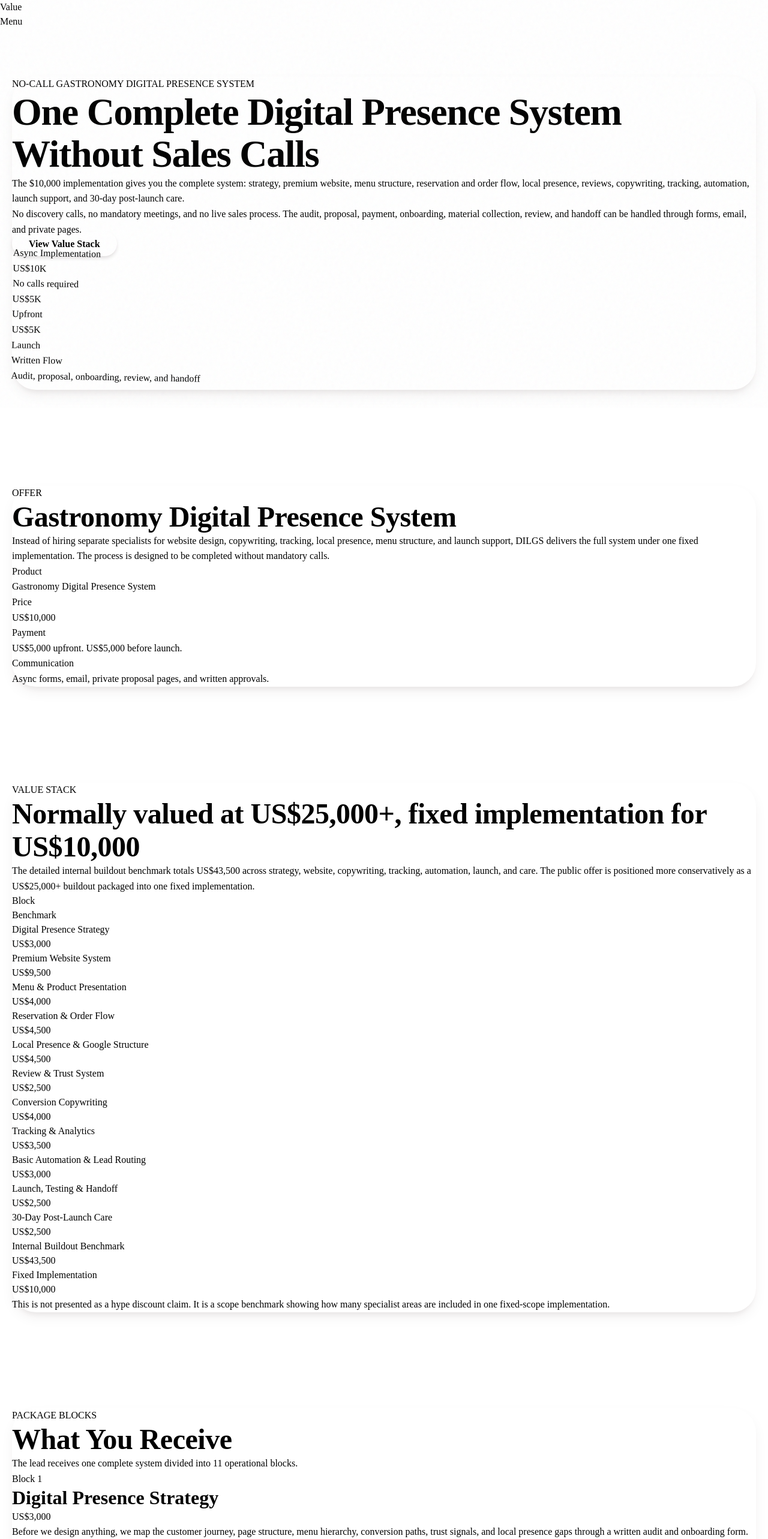
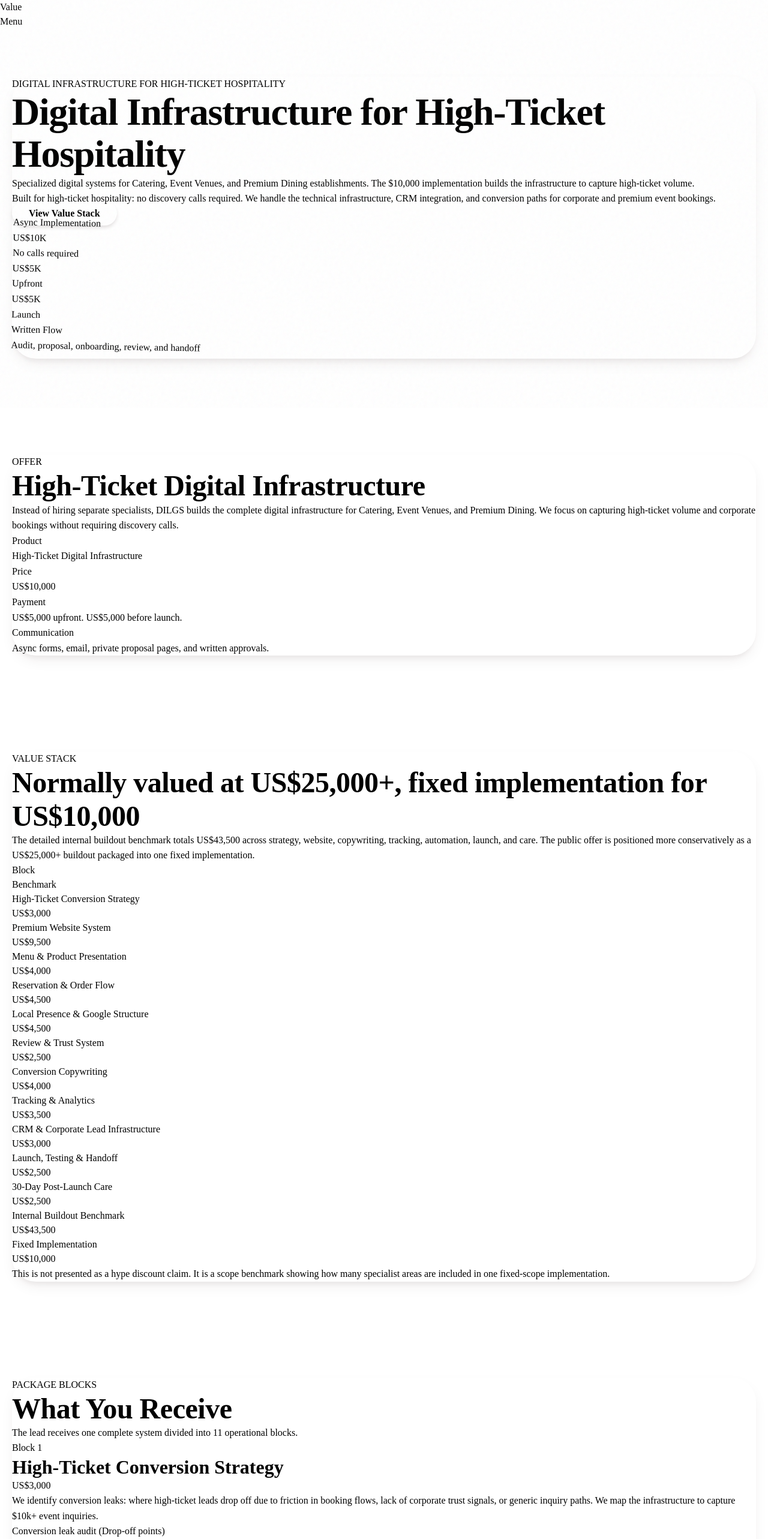
Before and after one commit to Guszts/Dukgs, a React (Vite) app in the folder client/: page / in a window 1280 px wide. Shown: the part 120-2686 px from the top of the page at 60% size. Built offline with nearby package versions, Linux system fonts and the light colour scheme.

Commit message:
Repositioning, CRM infrastructure bullets, and conversion leak tangibilization

```diff
--- a/client/index.html
+++ b/client/index.html
@@ -6,7 +6,7 @@
     <meta
       name="viewport"
       content="width=device-width, initial-scale=1.0, maximum-scale=1" />
-    <title>Dilgs - Editorial Web Agency</title>
+    <title>Dilgs - Digital Infrastructure for High-Ticket Hospitality</title>
     <link rel="icon" type="image/png" href="/favicon.png" />
     <link rel="apple-touch-icon" href="/apple-touch-icon.png" />
     <!-- THIS IS THE START OF A COMMENT BLOCK, BLOCK TO BE DELETED: Google Fonts here, example:
--- a/client/src/pages/Home.tsx
+++ b/client/src/pages/Home.tsx
@@ -13,10 +13,10 @@ const navItems = [
 
 const packageBlocks = [
   {
-    name: "Digital Presence Strategy",
+    name: "High-Ticket Conversion Strategy",
     value: "US$3,000",
-    summary: "Before we design anything, we map the customer journey, page structure, menu hierarchy, conversion paths, trust signals, and local presence gaps through a written audit and onboarding form.",
-    items: ["Current digital presence audit", "Website and mobile structure review", "Menu and offer hierarchy", "Reservation and order path review", "Social proof and local presence analysis", "Page map, CTA planning, and competitor reference review"],
+    summary: "We identify conversion leaks: where high-ticket leads drop off due to friction in booking flows, lack of corporate trust signals, or generic inquiry paths. We map the infrastructure to capture $10k+ event inquiries.",
+    items: ["Conversion leak audit (Drop-off points)", "High-ticket trust signal mapping", "Corporate inquiry path review", "Event venue capacity & booking logic", "Catering lead qualification structure", "Competitor premium positioning review"],
   },
   {
     name: "Premium Website System",
@@ -61,10 +61,10 @@ const packageBlocks = [
     items: ["Google Analytics setup", "Search Console setup", "Form conversion tracking", "Reservation, order, phone, email, and delivery click tracking", "Primary CTA event structure", "Thank-you page and launch tracking checklist"],
   },
   {
-    name: "Basic Automation & Lead Routing",
+    name: "CRM & Corporate Lead Infrastructure",
     value: "US$3,000",
-    summary: "Every inquiry should go somewhere clear. We structure lead routing, notifications, confirmations, and basic follow-up paths.",
-    items: ["Owner or team notifications", "Customer confirmation messages", "Form routing to email, sheet, CRM, or Supabase when used", "Inquiry type organization", "Initial response structure", "Simple follow-up and lead record foundation"],
+    summary: "A website is not enough. We build the CRM infrastructure to ensure corporate leads are never lost and follow-ups are automated for high-value bookings.",
+    items: ["CRM pipeline for corporate events", "Automated follow-ups for event inquiries", "Lost-lead recovery automation", "Corporate booking attribution", "Instant lead routing to sales team", "Centralized database for repeat premium clients"],
   },
   {
     name: "Launch, Testing & Handoff",
@@ -90,10 +90,17 @@ const maintenanceBlocks = [
   ["Monthly Report", "Simple monthly summary", "US$150"],
 ];
 
+const objectionReducers = [
+  ["Just a Website Isn't Enough", "A website alone doesn't capture high-ticket volume. You need CRM infrastructure, lead recovery, and corporate booking pipelines built into the system."],
+];
+
 const trustItems = [
   ["No Calls Required", "The full buying path can happen asynchronously through written audit details, private proposal pages, checkout, onboarding forms, and email."],
   ["Secure Payments", "Payments are processed through Stripe. DILGS does not store full card numbers."],
-  ["Clear Scope", "The $10,000 implementation covers one defined fixed-scope digital presence system."],
+  ["CRM Infrastructure", "We integrate CRM systems to prevent corporate booking loss. Automated follow-ups, lead scoring, and pipeline management ensure no high-ticket inquiry falls through the cracks."],
+  ["Corporate Booking Protection", "Every corporate inquiry is tracked, routed, and followed up automatically. No more lost $10k+ bookings due to manual process failures."],
+  ["Reservation Recovery", "Lost leads trigger automated recovery sequences. If a corporate client doesn't respond to the first inquiry, the system re-engages them with strategic follow-ups."],
+    ["Clear Scope", "The $10,000 implementation covers one defined fixed-scope digital presence system."],
   ["No False Guarantees", "No guaranteed revenue, rankings, reservations, traffic, or customer volume claims."],
   ["Written Policies", "Terms, privacy, cookies, payment, refund, and third-party cost rules are available before checkout."],
   ["Written Buyer Path", "Audit, qualification, proposal, deposit, onboarding, build, review, final payment, launch, and care are handled through written steps."],
@@ -234,10 +241,10 @@ export default function Home() {
                 transition={{ delay: 0.2, duration: 0.6 }}
                 className="lg:col-span-8 space-y-6"
               >
-                <div className="flex gap-3 items-center"><Marker /><span className="text-xs font-mono tracking-widest text-brand-brown/60 uppercase">NO-CALL GASTRONOMY DIGITAL PRESENCE SYSTEM</span></div>
-                <h1 className="font-display text-4xl sm:text-5xl md:text-6xl text-brand-brown leading-[1.05] tracking-tight font-black">One Complete Digital Presence System Without Sales Calls</h1>
-                <p className="text-brand-brown font-display text-lg sm:text-xl md:text-2xl leading-normal max-w-3xl">The $10,000 implementation gives you the complete system: strategy, premium website, menu structure, reservation and order flow, local presence, reviews, copywriting, tracking, automation, launch support, and 30-day post-launch care.</p>
-                <p className="text-brand-brown/70 text-sm sm:text-base max-w-2xl leading-relaxed">No discovery calls, no mandatory meetings, and no live sales process. The audit, proposal, payment, onboarding, material collection, review, and handoff can be handled through forms, email, and private pages.</p>
+                <div className="flex gap-3 items-center"><Marker /><span className="text-xs font-mono tracking-widest text-brand-brown/60 uppercase">DIGITAL INFRASTRUCTURE FOR HIGH-TICKET HOSPITALITY</span></div>
+                <h1 className="font-display text-4xl sm:text-5xl md:text-6xl text-brand-brown leading-[1.05] tracking-tight font-black">Digital Infrastructure for High-Ticket Hospitality</h1>
+                <p className="text-brand-brown font-display text-lg sm:text-xl md:text-2xl leading-normal max-w-3xl">Specialized digital systems for Catering, Event Venues, and Premium Dining establishments. The $10,000 implementation builds the infrastructure to capture high-ticket volume.</p>
+                <p className="text-brand-brown/70 text-sm sm:text-base max-w-2xl leading-relaxed">Built for high-ticket hospitality: no discovery calls required. We handle the technical infrastructure, CRM integration, and conversion paths for corporate and premium event bookings.</p>
                 <div className="flex flex-col sm:flex-row gap-3 sm:gap-4">
                   <a href="#value-stack" className="bubble-btn bg-white hover:bg-cream-dark text-brand-brown px-7 py-4 rounded-full font-display font-black uppercase tracking-wider text-xs sm:text-sm text-center">View Value Stack</a>
                 </div>
@@ -268,10 +275,10 @@ export default function Home() {
 
         <Shell id="offer" cream>
           <div className="grid grid-cols-1 lg:grid-cols-12 gap-8 items-center">
-            <div className="lg:col-span-7"><SectionTitle eyebrow="OFFER" title="Gastronomy Digital Presence System" text="Instead of hiring separate specialists for website design, copywriting, tracking, local presence, menu structure, and launch support, DILGS delivers the full system under one fixed implementation. The process is designed to be completed without mandatory calls." /></div>
+            <div className="lg:col-span-7"><SectionTitle eyebrow="OFFER" title="High-Ticket Digital Infrastructure" text="Instead of hiring separate specialists, DILGS builds the complete digital infrastructure for Catering, Event Venues, and Premium Dining. We focus on capturing high-ticket volume and corporate bookings without requiring discovery calls." /></div>
             <div className="lg:col-span-5 bg-white rounded-[32px] border-[3px] border-brand-brown p-6 shadow-[6px_6px_0px_rgba(45,30,24,1)]">
               <div className="grid gap-4">
-                <div><p className="text-xs font-mono uppercase tracking-widest text-brand-orange font-black">Product</p><p className="font-display text-2xl font-black uppercase">Gastronomy Digital Presence System</p></div>
+                <div><p className="text-xs font-mono uppercase tracking-widest text-brand-orange font-black">Product</p><p className="font-display text-2xl font-black uppercase">High-Ticket Digital Infrastructure</p></div>
                 <div><p className="text-xs font-mono uppercase tracking-widest text-brand-orange font-black">Price</p><p className="font-display text-4xl font-black">US$10,000</p></div>
                 <div><p className="text-xs font-mono uppercase tracking-widest text-brand-orange font-black">Payment</p><p className="font-bold">US$5,000 upfront. US$5,000 before launch.</p></div>
                 <div><p className="text-xs font-mono uppercase tracking-widest text-brand-orange font-black">Communication</p><p className="font-bold">Async forms, email, private proposal pages, and written approvals.</p></div>
@@ -337,6 +344,19 @@ export default function Home() {
           <div className="flex flex-wrap gap-3 mt-8"><Link href="/scope" className="bubble-btn bg-brand-orange text-white px-5 py-2.5 rounded-full font-display text-xs uppercase tracking-wider font-black">Scope</Link><Link href="/terms" className="bubble-btn bg-white text-brand-brown px-5 py-2.5 rounded-full font-display text-xs uppercase tracking-wider font-black">Terms</Link><Link href="/privacy" className="bubble-btn bg-white text-brand-brown px-5 py-2.5 rounded-full font-display text-xs uppercase tracking-wider font-black">Privacy</Link><Link href="/cookies" className="bubble-btn bg-white text-brand-brown px-5 py-2.5 rounded-full font-display text-xs uppercase tracking-wider font-black">Cookies</Link><Link href="/refunds" className="bubble-btn bg-white text-brand-brown px-5 py-2.5 rounded-full font-display text-xs uppercase tracking-wider font-black">Refunds</Link></div>
         </Shell>
 
+        <Shell id="objections" cream>
+          <SectionTitle eyebrow="COMMON OBJECTION" title="Why a Website Alone Isn't Enough" text="High-ticket hospitality requires more than a beautiful website. It requires infrastructure to capture, track, and convert corporate bookings." />
+          <div className="grid grid-cols-1 md:grid-cols-2 lg:grid-cols-3 gap-5 mt-10">{objectionReducers.map(([title, text]) => <Card key={title} title={title} text={text} />)}</div>
+          <div className="mt-10 p-6 bg-white rounded-[28px] border-[3px] border-brand-brown">
+            <h3 className="font-display text-lg uppercase text-brand-brown font-black mb-4">What We Build Instead</h3>
+            <ul className="space-y-3 text-sm text-brand-brown/80 font-semibold">
+              <li className="flex gap-3"><span className="text-brand-orange font-black">→</span> <span>CRM infrastructure that routes every corporate inquiry to your sales team instantly</span></li>
+              <li className="flex gap-3"><span className="text-brand-orange font-black">→</span> <span>Automated follow-up sequences that re-engage lost leads with strategic timing</span></li>
+              <li className="flex gap-3"><span className="text-brand-orange font-black">→</span> <span>Centralized booking database so no $10k+ event inquiry ever falls through the cracks</span></li>
+            </ul>
+          </div>
+        </Shell>
+
 
       </main>
 
@@ -356,7 +376,7 @@ export default function Home() {
             >
               Dilgs<span className="text-brand-orange">.</span>
             </motion.p>
-            <p className="mt-2 text-sm text-brand-brown/65 font-semibold max-w-md">Premium digital presence systems for gastronomy businesses in the United States. No calls required.</p>
+            <p className="mt-2 text-sm text-brand-brown/65 font-semibold max-w-md">Digital infrastructure for High-Ticket Hospitality. Specialized in Catering, Event Venues, and Premium Dining. No calls required.</p>
             <p className="mt-3 text-xs text-brand-brown/55 font-bold">Payments processed securely by Stripe. Full card numbers are not stored by DILGS.</p>
           </div>
           <div className="grid grid-cols-2 sm:grid-cols-6 gap-4 text-xs font-display uppercase tracking-wider font-black"><Link href="/scope">Scope</Link><Link href="/onboarding/new">Onboarding</Link><Link href="/terms">Terms</Link><Link href="/privacy">Privacy</Link><Link href="/cookies">Cookies</Link><Link href="/refunds">Refunds</Link></div>
```
Also changed, not shown: client/src/pages/OfferScope.tsx (+4 -4 lines).
